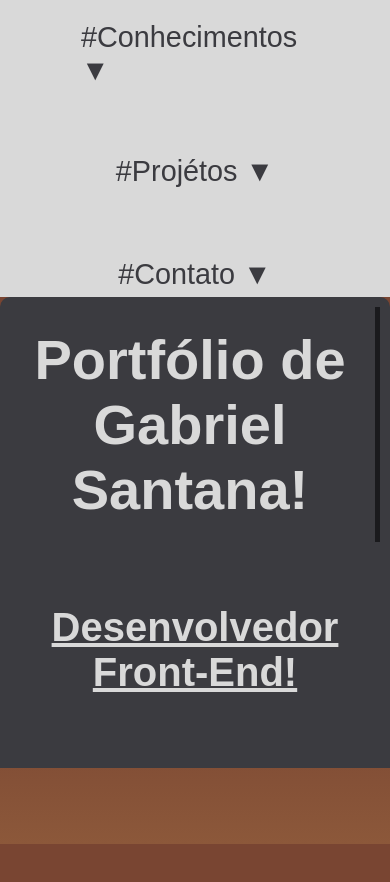
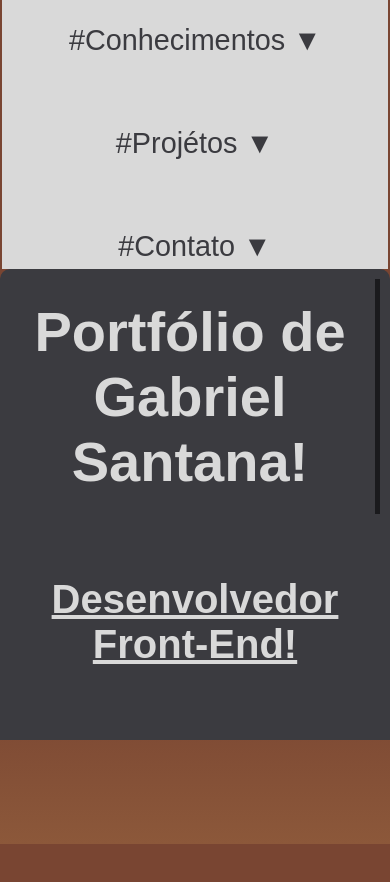
Before and after one commit to gabriels997/portfolio-em-progresso, a plain HTML site: page index.html in a window 390 px wide. Shown: the top 882 px of the page. Drawn offline with Linux system fonts and the light colour scheme; a web font is replaced by a local one.

Commit message:
Update style.css

```diff
--- a/style.css
+++ b/style.css
@@ -60,7 +60,6 @@ body {
 }
 
 .header-h1 {
-    white-space: ;
     padding-top: 20px;
     padding-bottom: 20px;
     overflow: hidden;
@@ -314,9 +313,9 @@ dt {
         height: auto;
         gap: 50px;
         width: fit-content;
-        padding-left: 100px;
+        padding-left: 88px;
         margin: auto;
-        padding-right: 100px;
+        padding-right: 88px;
     }
     .header-div {
         display: flex;
```
